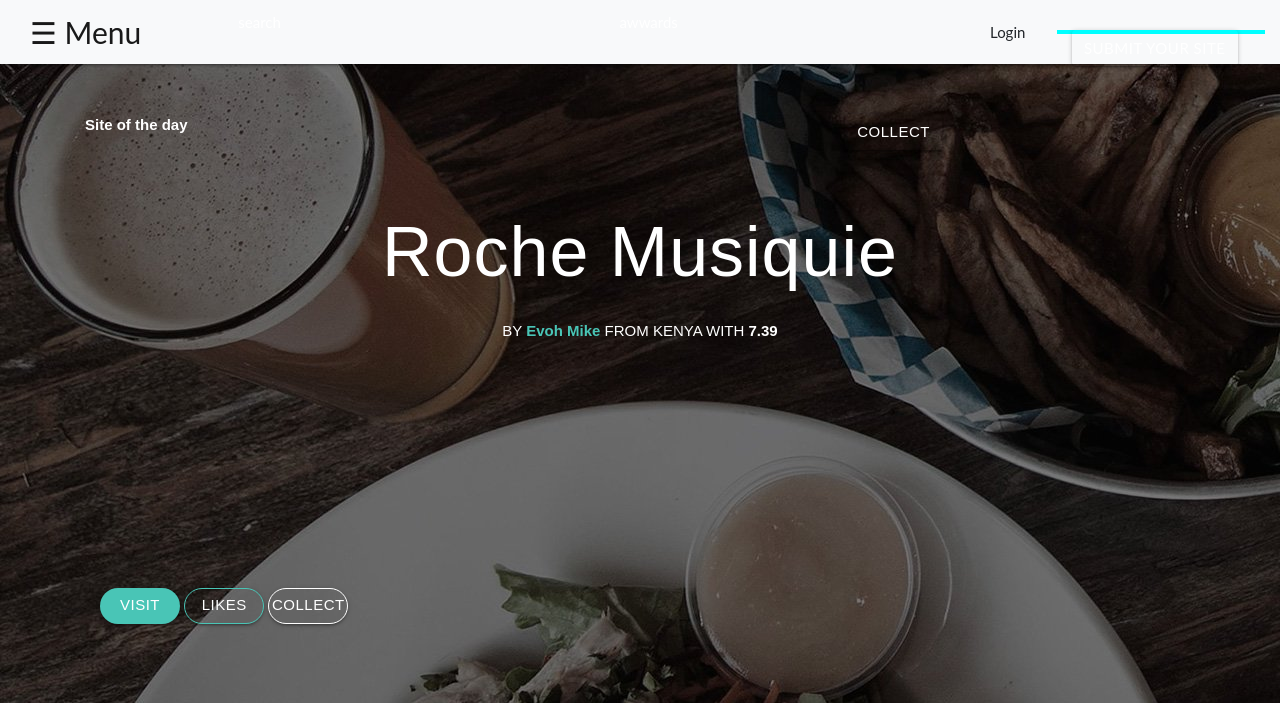
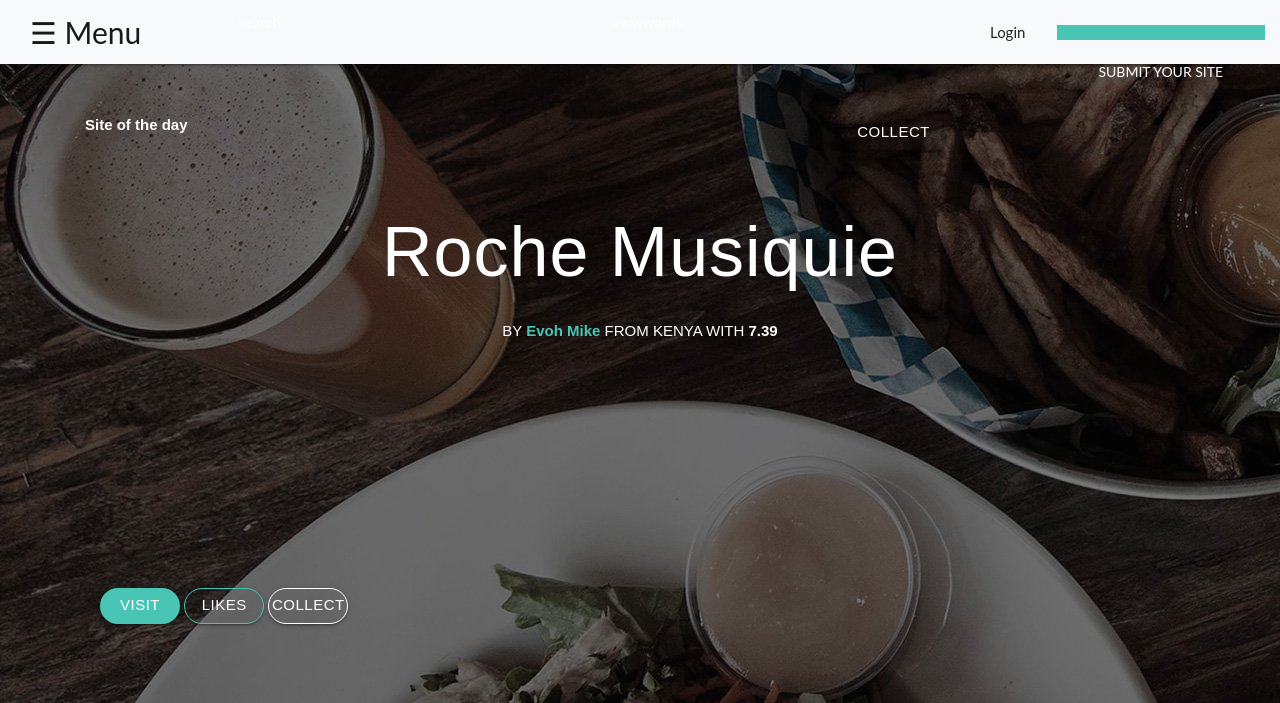
Before and after one commit to Evohmike/Awwards, a Django app: page / in a window 1280 px wide. Shown: the top 703 px of the page. Run offline with Django 3.2, Linux system fonts and the light colour scheme; some libraries are stand-ins or nearby versions.

Commit message:
modified navbar

```diff
--- a/app/templates/navbar.html
+++ b/app/templates/navbar.html
@@ -24,7 +24,7 @@
         search
       </div>
       <div class="col-md-10" style="text-align:center;">
-        awwards
+        awwwards.
       </div>
     </div>
   </div>
@@ -45,8 +45,11 @@
 
       </div>
      </div>
+
+  <div class="col-xs-2 col-md-2" id="omena" style="padding-top:15px; background-color: #49c5b6; text-align:center">
+      <a href="" style="color:white; font-size:14px; text-decoration: none; ">SUBMIT YOUR
+          SITE
+      </a>
   </div>
-  <div class="col-xs-2 col-md-2" id="omena" style="background-color:aqua;">
-    <a class="btn" href="" style="color: white;">Submit your site</a>
-  </div>
+
 </nav>
```
